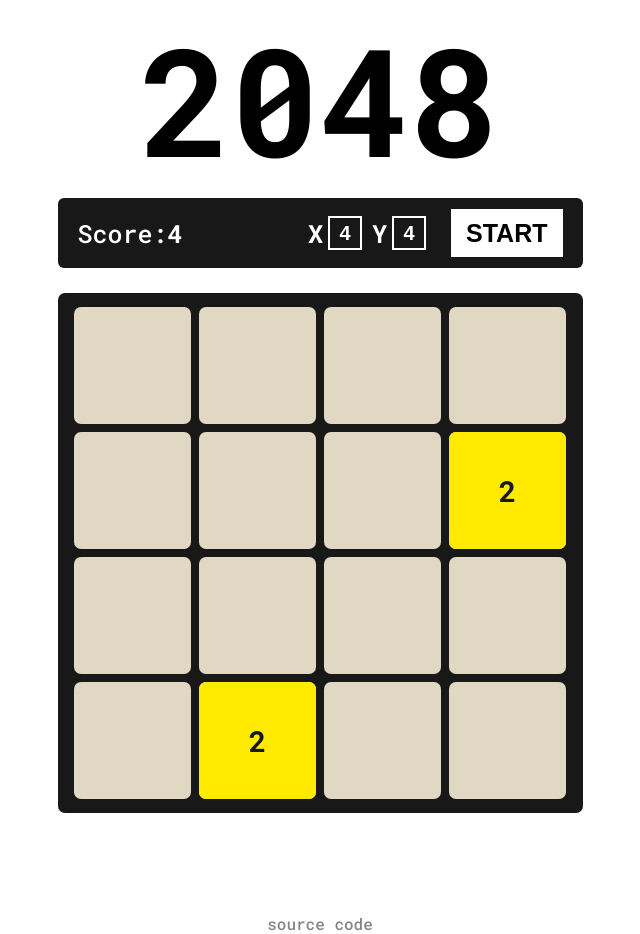
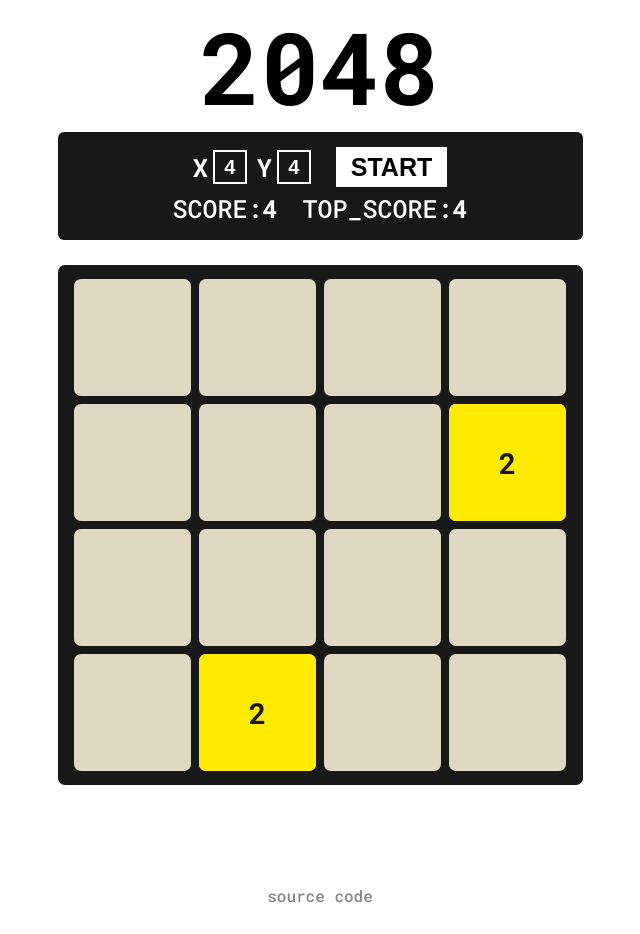
Before and after one commit to illkle/vue2048, a Vue app: page / in a window 1280 px wide. Shown: the whole page, without its empty margins (320-960 px from the left). After the commit the page ends 906 px from the top, so only its background shows below. Built offline with nearby package versions, Linux system fonts and the light colour scheme.

Commit message:
Top scores & debouncing

```diff
--- a/package.json
+++ b/package.json
@@ -10,9 +10,11 @@
   },
   "dependencies": {
     "core-js": "^3.6.5",
+    "debounce": "^1.2.1",
     "gsap": "^3.6.1",
     "uuid": "^3.4.0",
-    "vue": "^3.0.0"
+    "vue": "^3.0.0",
+    "vue-debounce": "^2.6.0"
   },
   "devDependencies": {
     "@vue/cli-plugin-babel": "~4.5.0",
--- a/src/App.vue
+++ b/src/App.vue
@@ -1,6 +1,7 @@
 <script>
 import BoardView from "./components/BoardView";
 import boardProcessing from "./helpers/boardProcessing";
+import { debounce } from "debounce";
 
 export default {
   name: "App",
@@ -10,6 +11,7 @@ export default {
   data() {
     return {
       board: [],
+      lost: false,
       won: false,
       x: 4,
       y: 4,
@@ -17,6 +19,7 @@ export default {
         width: 0,
         height: 0,
       },
+      topScores: {},
     };
   },
   computed: {
@@ -24,17 +27,23 @@ export default {
       const calculated = Math.min(this.window.width, this.window.height) * 0.9;
       return calculated > 500 ? 500 : calculated;
     },
-    loser() {
-      if (this.board.length < 2) {
-        return false;
-      }
-      return boardProcessing.loseCheck(this.board);
-    },
     score() {
-      if (this.board.length < 2) {
+      if (!this.board.field) {
         return 0;
       }
       return boardProcessing.countBoardSum(this.board);
+    },
+    topScore() {
+      if (!this.board.field) {
+        return;
+      }
+      const boardCellsCount =
+        this.board.field.length * this.board.field[0].length;
+      if (this.topScores[boardCellsCount]) {
+        return this.topScores[boardCellsCount];
+      } else {
+        return 0;
+      }
     },
   },
   methods: {
@@ -72,11 +81,44 @@ export default {
       this.window.width = window.innerWidth;
       this.window.height = window.innerHeight;
     },
+    winLoseChecks: debounce(function () {
+      if (!this.board.field) {
+        return;
+      }
+
+      this.lost = boardProcessing.loseCheck(this.board);
+
+      if (this.won === true) {
+        return;
+      }
+      const winCheckResult = boardProcessing.winCheck(this.board);
+
+      if (winCheckResult === true) {
+        this.won = true;
+      }
+    }, 250),
+    updateTopScore: debounce(function () {
+      const boardCellsCount =
+        this.board.field.length * this.board.field[0].length;
+      if (this.topScore < this.score) {
+        this.topScores[boardCellsCount] = this.score;
+        window.localStorage.setItem(
+          "topScores",
+          JSON.stringify(this.topScores)
+        );
+      }
+    }, 1000),
   },
   mounted() {
     window.addEventListener("resize", this.handleResize);
     this.handleResize();
     this.initBoard();
+
+    const savedScores = window.localStorage.getItem("topScores");
+    console.log(JSON.parse(savedScores));
+    if (savedScores) {
+      this.topScores = JSON.parse(savedScores);
+    }
   },
   created() {
     window.addEventListener("keydown", (e) => {
@@ -87,16 +129,9 @@ export default {
     });
   },
   watch: {
-    board(newBoard) {
-      if (this.won === true || newBoard.field.length < 2) {
-        return;
-      }
-
-      const result = boardProcessing.winCheck(newBoard);
-
-      if (result === true) {
-        this.won = true;
-      }
+    board() {
+      this.winLoseChecks();
+      this.updateTopScore();
     },
   },
 };
@@ -106,13 +141,16 @@ export default {
   <div class="container" :style="{ width: `${boardSize + 25}px` }">
     <h1 class="title">2048</h1>
     <div class="menuContainer">
-      <div class="scoreBox"><span>Score:</span> {{ score }}</div>
       <div class="newBox">
         X
         <input class="dimsInput" type="number" max="20" v-model.number="x" />
         Y
         <input class="dimsInput" type="number" max="20" v-model.number="y" />
         <button class="newGameButton" @click="initBoard()">START</button>
+      </div>
+      <div class="scoreBox">
+        <span>SCORE:</span> {{ score }}<span>TOP_SCORE:</span>
+        {{ topScore }}
       </div>
     </div>
     <div class="boardHolder">
@@ -121,9 +159,10 @@ export default {
         :board="board"
         :boardWidth="boardSize"
         :boardHeight="boardSize"
+        :lost="lost"
+        @restartGame="initBoard()"
       />
     </div>
-    <div v-if="loser">HAHA LOSER!!!!!!!))))))))</div>
     <div v-if="won">U WON BRUH</div>
     <div class="footer">
       <a href="https://github.com/ze-kel/vue2048">source code</a>
@@ -147,22 +186,28 @@ export default {
   margin: 0 auto;
 }
 
+.title {
+  font-weight: 900;
+  font-size: 100px;
+}
+
 .menuContainer {
   display: flex;
+  flex-wrap: wrap;
+  flex-direction: column;
   font-weight: 700;
   font-size: 25px;
   justify-content: space-between;
   border-radius: 6px;
-  padding: 5px;
-
+  padding: 15px 5px;
   background-color: rgb(24, 24, 24);
 }
 
 .scoreBox,
 .newBox {
+  font-weight: 700;
   color: white;
   display: flex;
-  height: 60px;
   align-items: center;
   justify-content: center;
   padding: 0 15px;
@@ -172,14 +217,24 @@ export default {
   font-weight: 500;
 }
 
+.scoreBox {
+  margin-top: 5px;
+}
+
+.scoreBox span:last-child {
+  margin-left: 25px;
+}
+
 .newGameButton {
-  height: 80%;
+  height: 40px;
   padding: 0 15px;
   background-color: rgb(255, 255, 255);
   border: none;
   font-size: 25px;
   font-weight: 700;
+  line-height: 40px;
   margin-left: 15px;
+  white-space: nowrap;
 }
 .newGameButton:hover {
   cursor: pointer;
@@ -203,10 +258,6 @@ input[type="number"]::-webkit-outer-spin-button {
   margin: 0 10px 0 5px;
 }
 
-.title {
-  font-weight: 900;
-  font-size: 150px;
-}
 .boardHolder {
   background-color: rgb(24, 24, 24);
   border-radius: 7px;
--- a/src/components/BoardView.vue
+++ b/src/components/BoardView.vue
@@ -9,6 +9,7 @@ export default {
     y: Number,
     boardWidth: Number,
     boardHeight: Number,
+    lost: Boolean,
   },
   components: {
     NumberCell,
@@ -67,6 +68,9 @@ export default {
           (dims.y - dims.x) * (this.cellSize + this.cellMargin * 2);
       }
     },
+    restartGame() {
+      this.$emit("restartGame");
+    },
   },
   watch: {
     boardDimensions: {
@@ -112,7 +116,19 @@ export default {
         </template>
       </template>
     </div>
-
+    <transition name="fade">
+      <div
+        v-if="lost"
+        class="gridContainer abs lost"
+        :style="{
+          width: `${boardWidth - horizontalpadding}px`,
+          height: `${boardHeight - horizontalpadding}px`,
+        }"
+      >
+        <p>You lost :(</p>
+        <button @click="restartGame()">RESTART</button>
+      </div>
+    </transition>
     <div
       class="gridContainer abs"
       :style="{
@@ -142,6 +158,44 @@ export default {
   flex-wrap: wrap;
 }
 
+.lost {
+  background-color: rgba(0, 0, 0, 0.685);
+  z-index: 10000;
+  color: white;
+  display: flex;
+  flex-direction: column;
+  justify-content: center;
+  align-items: center;
+  font-size: 25px;
+  transition: all 1s;
+}
+
+.lost button {
+  display: flex;
+  width: 150px;
+  margin-top: 25px;
+  padding: 15px 25px;
+  align-items: center;
+  justify-content: center;
+  font-size: 25px;
+  background-color: white;
+  border: none;
+  border-radius: 5px;
+  font-weight: 700;
+}
+
+.fade-enter-active {
+  transition: opacity 0.25s ease-out;
+}
+.fade-leave-active {
+  transition: opacity 0.1s ease-out;
+}
+
+.fade-enter-from,
+.fade-leave-to {
+  opacity: 0;
+}
+
 .debug {
   position: absolute;
 }
```
Also changed, not shown: 1 other file (tests, documents, lock files or other folders).
